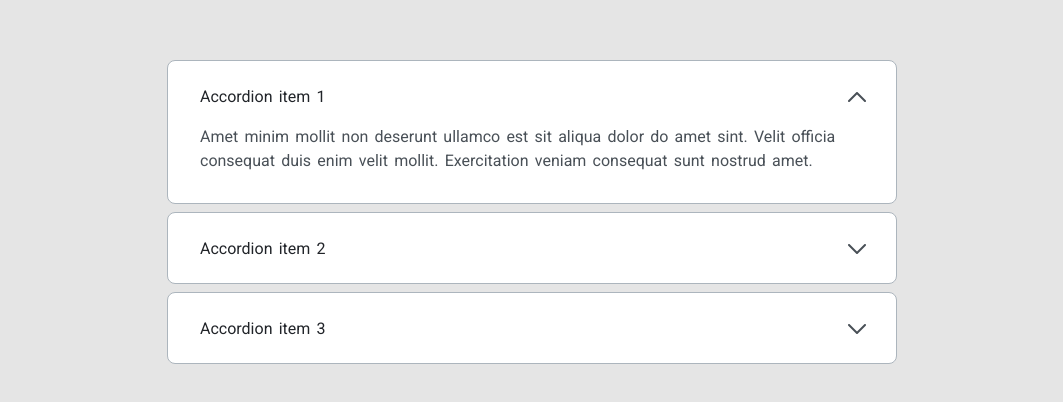
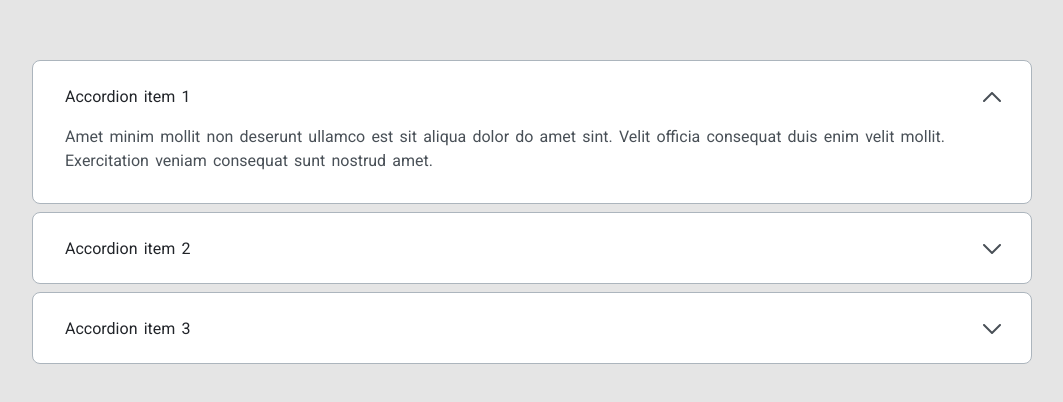
Before and after one commit to js-tasks-ru/htmlcss-20221107_germanium312, a website: page 03-lection1/02-accordion/index.html in a window 1280 px wide. Shown: the part 162-564 px from the top of the page, without its empty margins (108-1171 px from the left). Drawn offline with Linux system fonts and the light colour scheme.

Commit message:
delete max-width of block in css

```diff
--- a/03-lection1/02-accordion/accordion.css
+++ b/03-lection1/02-accordion/accordion.css
@@ -4,7 +4,6 @@
 	margin: 0px auto;
 	margin-bottom: 8px;
 	word-spacing: 0.14em;
-	width: 730px;
 }
 .accordion__item {
 	padding: 24px 49px 15px 32px;
```
